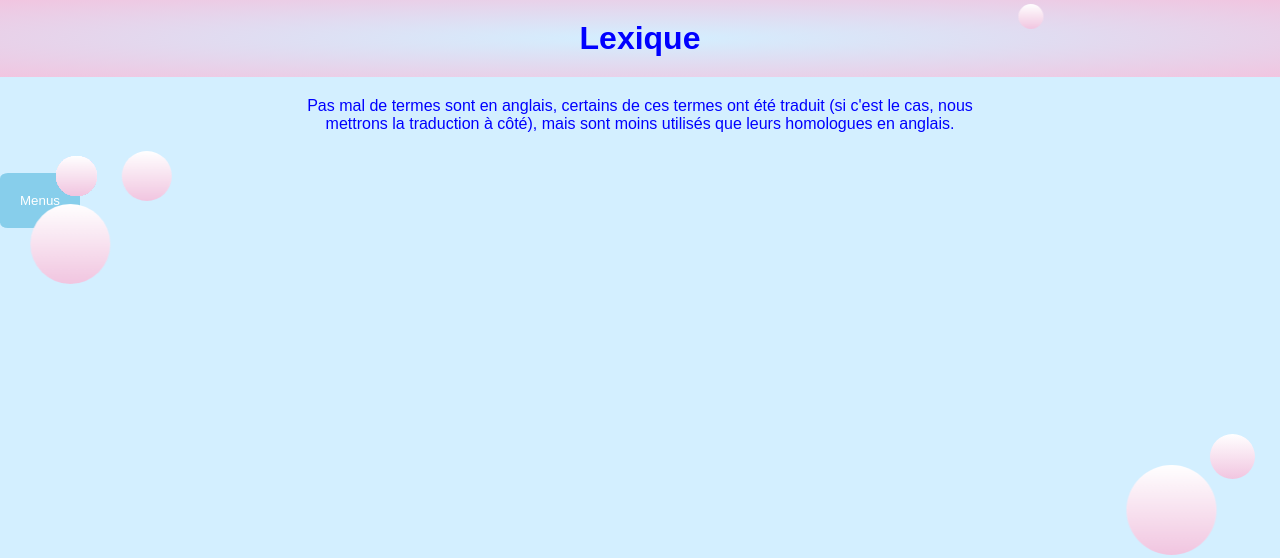
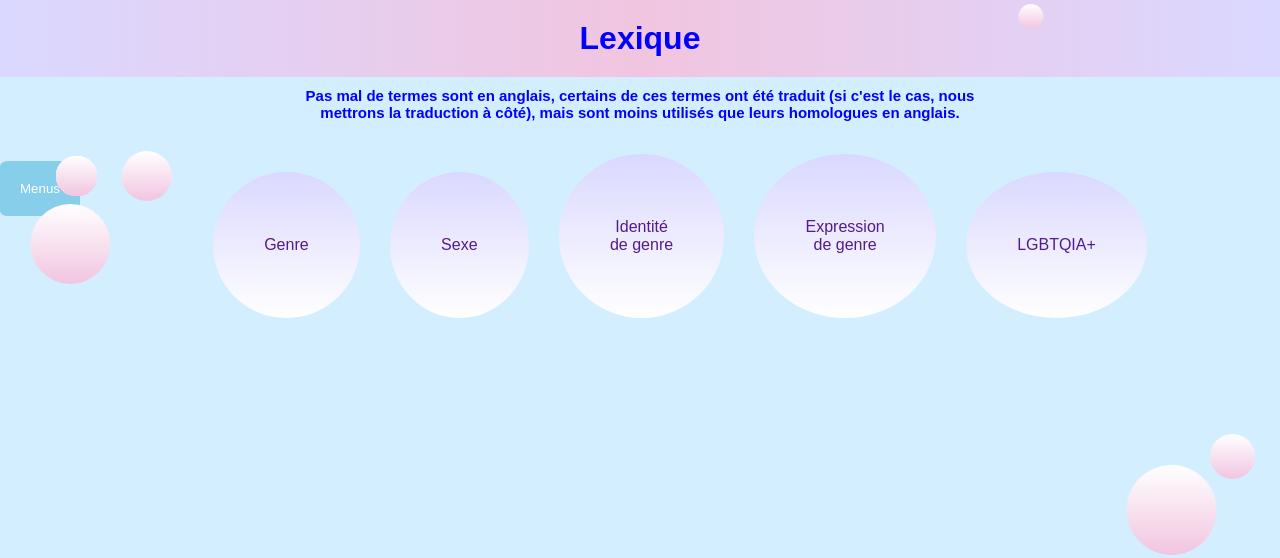
Before and after one commit to Floramvs/SAE, a PHP site: page /SAE/informer.php in a window 1280 px wide. Shown: the part 110-668 px from the top of the page. Run offline with PHP 8.4, Linux system fonts and the light colour scheme.

Commit message:
Lexique v2

```diff
--- a/informer.php
+++ b/informer.php
@@ -21,9 +21,15 @@
     </header>
     <main>
         <h1>Lexique</h1>
-        <p>Pas mal de termes sont en anglais, certains de ces termes ont été traduit (si c'est le cas, nous
-             mettrons la traduction à côté), mais sont moins utilisés que leurs homologues en anglais.</p>
+        <h2>Pas mal de termes sont en anglais, certains de ces termes ont été traduit (si c'est le cas, nous
+             mettrons la traduction à côté), mais sont moins utilisés que leurs homologues en anglais.</h2>
         <section>
+            <div class="deroulant">
+                <button class="menubutton">Menus</button>
+                <div class="menu_lexique">
+                <a href="">Genres et pronoms</a>
+            </div>
+        </section>
             <?php
             $lexique_genres_pronoms =[
                 'menus' => [
@@ -31,20 +37,18 @@
                     'termes trans' => '',
                     'termes féministes' => '',],
                 'terme'=> [
-                    'Genre',
-                    'Sexe',
-                 'Identité de Genre',]
+                    'Genre'=>'Genre',
+                    'Sexe'=>'Sexe',
+                 'Identité de Genre'=>'Identité <br>de genre',
+                 'Expression de genre'=>'Expression <br>de genre',
+                 'LGBTQIA+'=>'LGBTQIA+',]
                 ];
-                ?>
-        </section>
-        <section>
-        <div class="deroulant">
-  <button class="menubutton">Menus</button>
-  <div class="menu_lexique">
-    <a href="">Genres et pronoms</a>
-  </div>
-</div>
-        </section>
+            ?>
+            <?php
+            foreach ($lexique_genres_pronoms['terme'] as $definition) : ?>
+                <div class="mot" ><a href=""><p><?= $definition ?></p></a></div>
+            <?php endforeach ?>
+
         <section class="sticky">
         <div class="bubbles">
             <div class="bubble"></div>
--- a/public/css/informer.css
+++ b/public/css/informer.css
@@ -10,14 +10,16 @@
 h1{
     padding: 20px 20px 20px 20px;
     color: blue;
-    background-image: radial-gradient(#d3eFFF, #F1c5e0);
+    background: linear-gradient(0.25turn, #dad8ff, #f1c5e0, #dad8ff);
 }
 
-p{
-    margin: 20px 20px 20px 20px;
+h2{
+    color: blue;
+    font-size:15px;
+    width:56%;
     display: inline-block;
-    color: blue;
-    width: 53%;
+    margin-top:10px;
+    margin-bottom:20px;
   }
 
 #logo{
@@ -68,6 +70,14 @@ header{
     display: block;
 }
 
+.mot {
+  display: inline-block;
+  margin: 1%;
+  border-radius: 100%;
+  background:linear-gradient(#dad8ff, #ffffff);
+  padding: 5% 4%;
+}
+
 body,html{
     width:100%;
     height: 100%;
@@ -91,7 +101,7 @@ body,html{
     bottom:-100px;
     width:40px;
     height: 40px;
-    background:linear-gradient(#ffffff, #f1c5e0);;
+    background:linear-gradient(#ffffff, #f1c5e0);
     border-radius:50%;
     opacity:1;
     animation: rise 10s infinite ease-in;
```
